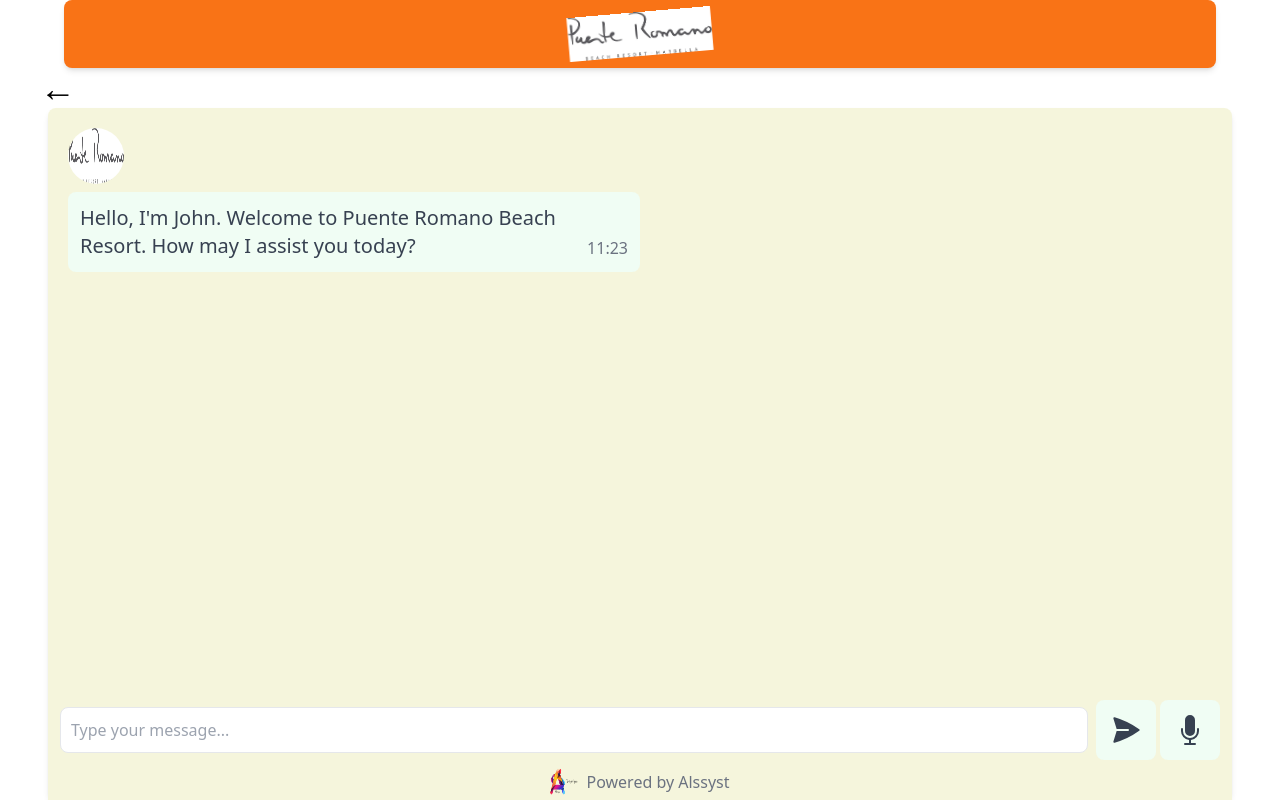
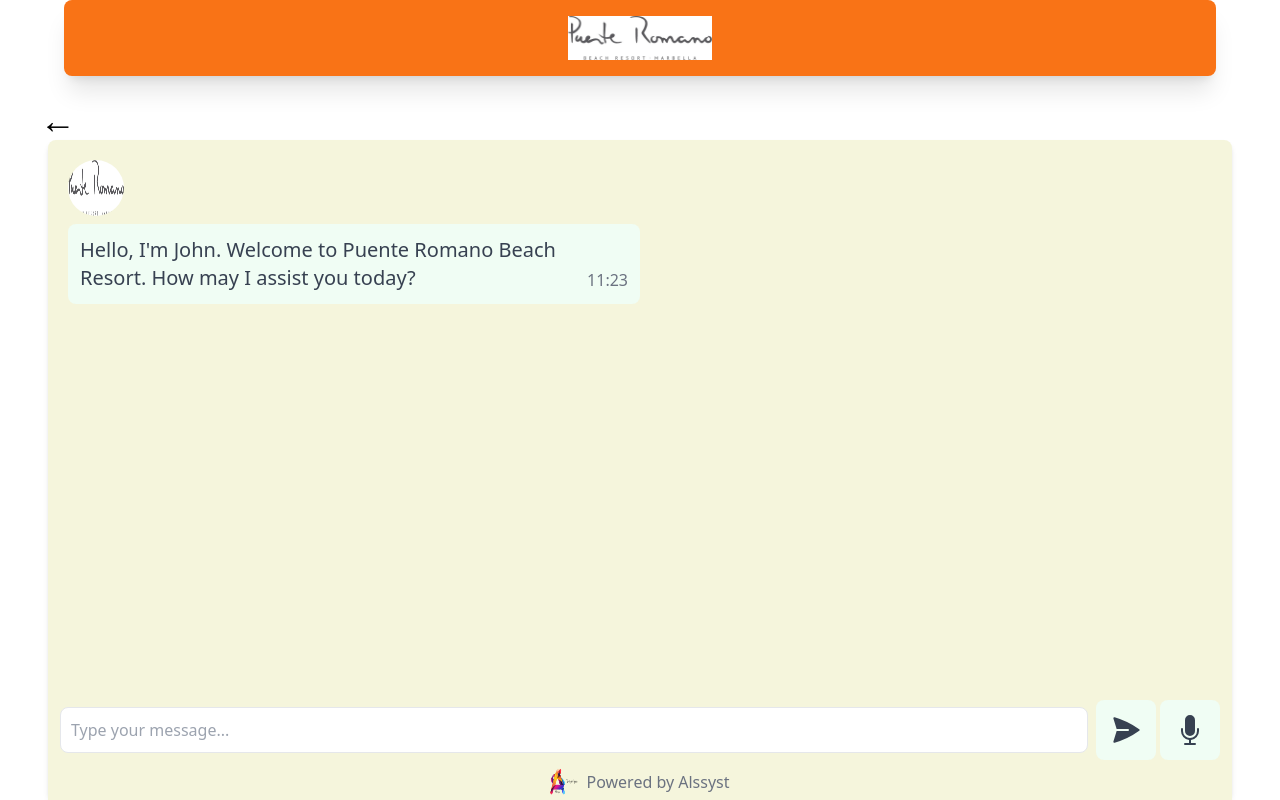
Before and after one commit to adinarayana02/chatbot-interface, a React (Create React App) app: page /chatbot in a window 1280 px wide. Built offline with nearby package versions, Linux system fonts and the light colour scheme.

Commit message:
Update ChatbotPage.js

```diff
--- a/src/pages/ChatbotPage.js
+++ b/src/pages/ChatbotPage.js
@@ -31,22 +31,18 @@
     >
       {/* Header Section */}
       <motion.header
-        className="bg-orange-500 text-white p-3 shadow-md w-full max-w-6xl mx-auto m-0 rounded-lg"
+        className="rounded-lg bg-orange-500 text-white p-4 shadow-xl w-full mb-6 max-w-6xl mx-auto"
         initial={{ opacity: 0, y: -20 }}
         animate={{ opacity: 1, y: 0 }}
-        transition={{ duration: 0.8, ease: 'easeOut' }}
+        transition={{ duration: 0.8, ease: "easeOut" }}
       >
-        <motion.div
-          className="flex justify-center"
-          animate={{ rotate: [0, 5, -5, 0] }}
-          transition={{ repeat: Infinity, duration: 1.5, ease: 'easeInOut' }}
-        >
+        <div className="flex justify-center">
           <img
             src={PuenteRomanoLogo}
             alt="Puente Romano Beach Resort Logo"
             className="w-16 h-auto sm:w-24 md:w-28 lg:w-32 xl:w-36" // Responsive sizes for different platforms
           />
-        </motion.div>
+        </div>
       </motion.header>
 
       {/* Back Arrow Button */}
```
